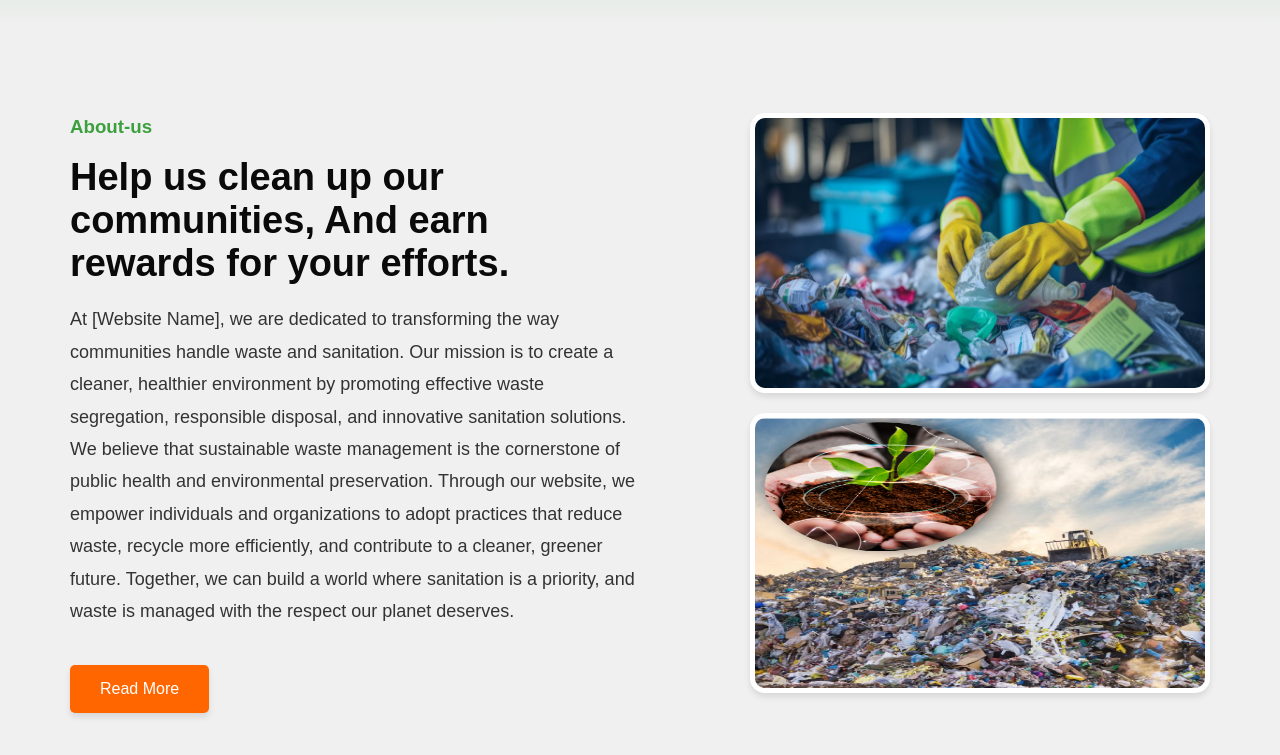
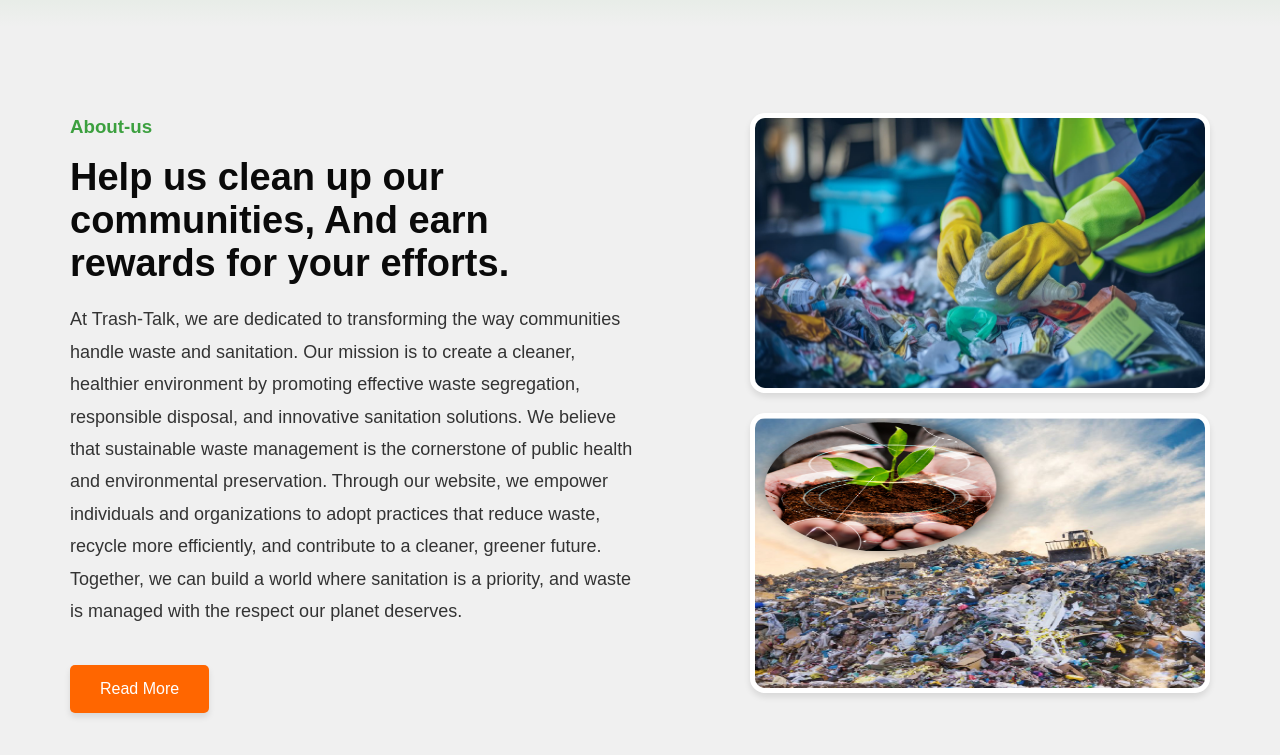
Before and after one commit to HMNS19/sih-final, a website with bundled scripts: page public/home.html in a window 1280 px wide. Shown: the part 503-1258 px from the top of the page. Built offline with nearby package versions, Linux system fonts and the light colour scheme; no server answers.

Commit message:
blackspot

```diff
--- a/public/home.html
+++ b/public/home.html
@@ -84,7 +84,7 @@
           Help us clean up our communities, And earn rewards for your efforts.
          </h1>
          <p>
-          At [Website Name], we are dedicated to transforming the way
+          At Trash-Talk, we are dedicated to transforming the way
           communities handle waste and sanitation. Our mission is to create a
           cleaner, healthier environment by promoting effective waste
           segregation, responsible disposal, and innovative sanitation
```
Also changed, not shown: public/litter.html (+1 -0 lines).
